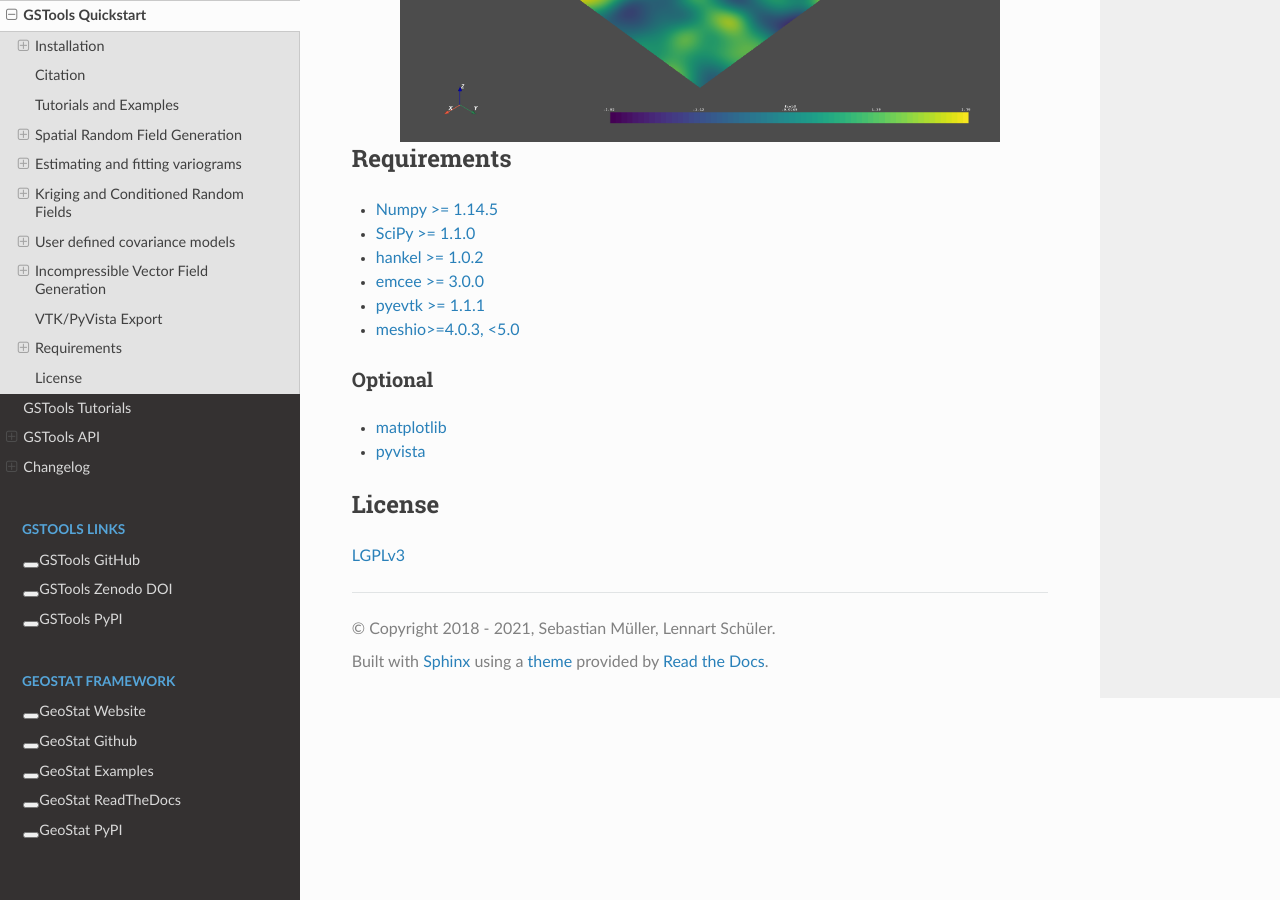
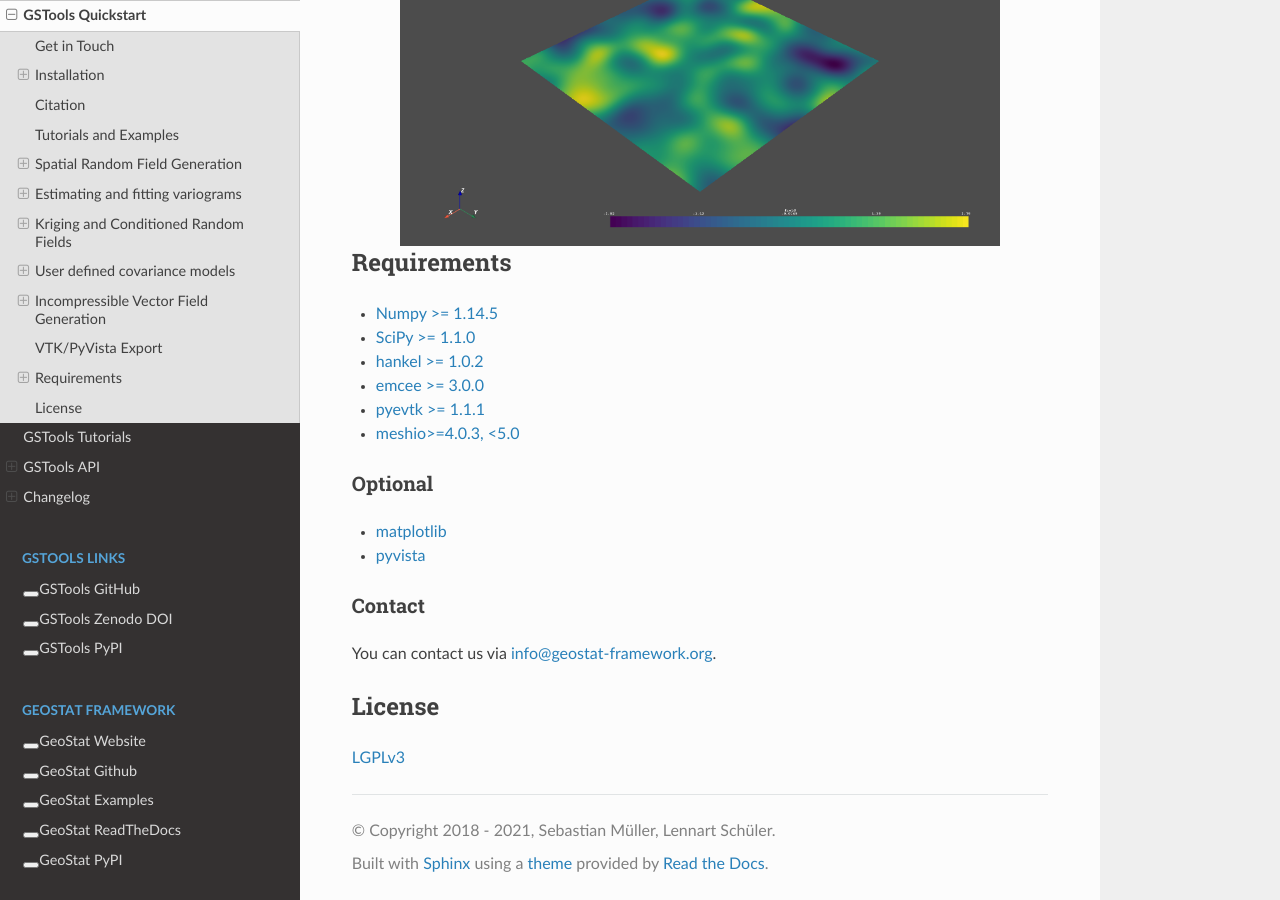
Before and after one commit to GeoStat-Framework/GSTools, a Sphinx documentation site: the page built from docs/source/index.rst, in a window 1280 px wide and 900 px high, scrolled down 8555 px. Built offline with Sphinx 7.4.7 and the Read the Docs theme 2.0.0, drawn with Linux system fonts in a browser that asks for light colours; formulas are drawn with MathJax 3; pages that are not in the unit, such as notebooks, are missing from menus; the version number could not be read and is left out.

Commit message:
Add more contact channls to readmes

```diff
--- a/docs/source/index.rst
+++ b/docs/source/index.rst
@@ -18,6 +18,12 @@
 - many readily provided and even user-defined covariance models
 - metric spatio-temporal modelling
 - plotting and exporting routines
+
+
+Get in Touch
+============
+
+|GH-Discussions| |Slack-Swung| |Gitter-GSTools| |Email|
 
 
 Installation
@@ -379,7 +385,27 @@
 - `pyvista <https://docs.pyvista.org>`_
 
 
+Contact
+-------
+
+You can contact us via `info@geostat-framework.org <mailto:info@geostat-framework.org>`_.
+
+
 License
 =======
 
 `LGPLv3 <https://github.com/GeoStat-Framework/GSTools/blob/master/LICENSE>`_
+
+
+.. |GH-Discussions| image:: https://img.shields.io/badge/GitHub-Discussions-f6f8fa?logo=github&style=flat
+    :alt: GH-Discussions
+    :target: https://github.com/GeoStat-Framework/GSTools/discussions
+.. |Slack-Swung| image:: https://img.shields.io/badge/slack-Software_Underground-4a154b?logo=slack&style=flat
+    :alt: Slack-Swung
+    :target: https://swung.slack.com/archives/C01UXQV046S
+.. |Gitter-GSTools| image:: https://img.shields.io/badge/Gitter-GeoStat--Framework-f5015e?logo=gitter&style=flat
+    :alt: Gitter-GSTools
+    :target: https://gitter.im/GeoStat-Framework/GSTools
+.. |Email| image:: https://img.shields.io/badge/Email-GeoStat--Framework-lightgrey
+    :alt: Email
+    :target: mailto:info@geostat-framework.org
```
Also changed, not shown: README.md (+1 -0 lines).
